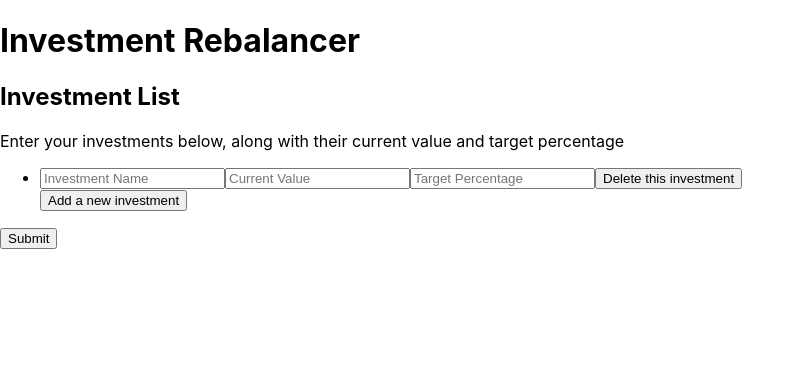
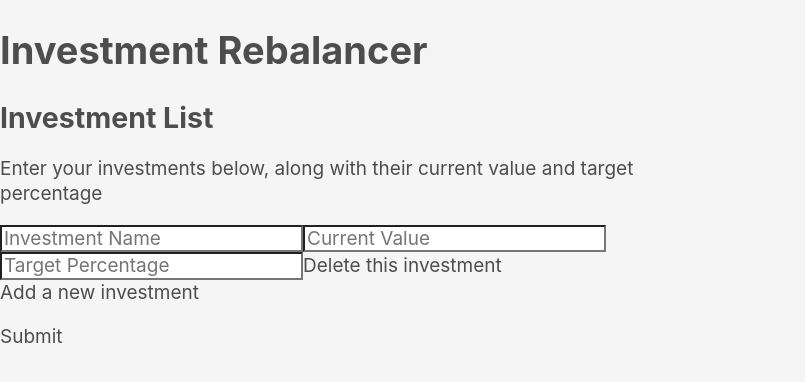
Before and after one commit to charlieterle/financial-tools, a React (Create React App) app: page / in a window 1280 px wide. Shown: the top 382 px of the page, without its empty margins (0-805 px from the left). Built offline with nearby package versions, Linux system fonts and the light colour scheme.

Commit message:
Move react instructions to different file and add CSS resets

```diff
--- a/src/index.css
+++ b/src/index.css
@@ -1,3 +1,77 @@
+/* RESETS */
+*,
+*::before,
+*::after {
+  box-sizing: border-box;
+}
+*:focus {
+  outline: 3px dashed #228bec;
+  outline-offset: 0;
+}
+html {
+  font: 62.5% / 1.15 sans-serif;
+}
+h1,
+h2 {
+  margin-bottom: 0;
+}
+ul {
+  list-style: none;
+  padding: 0;
+}
+button {
+  border: none;
+  margin: 0;
+  padding: 0;
+  width: auto;
+  overflow: visible;
+  background: transparent;
+  color: inherit;
+  font: inherit;
+  line-height: normal;
+  -webkit-font-smoothing: inherit;
+  -moz-osx-font-smoothing: inherit;
+  -webkit-appearance: none;
+}
+button::-moz-focus-inner {
+  border: 0;
+}
+button,
+input,
+optgroup,
+select,
+textarea {
+  font-family: inherit;
+  font-size: 100%;
+  line-height: 1.15;
+  margin: 0;
+}
+button,
+input {
+  overflow: visible;
+}
+input[type="text"] {
+  border-radius: 0;
+}
+body {
+  width: 100%;
+  max-width: 68rem;
+  margin: 0 auto;
+  font:
+    1.6rem/1.25 Arial,
+    sans-serif;
+  background-color: #f5f5f5;
+  color: #4d4d4d;
+}
+@media screen and (min-width: 620px) {
+  body {
+    font-size: 1.9rem;
+    line-height: 1.31579;
+  }
+}
+/*END RESETS*/
+/* GLOBAL STYLES */
+
 body {
   margin: 0;
   font-family: -apple-system, BlinkMacSystemFont, 'Segoe UI', 'Roboto', 'Oxygen',
```
Also changed, not shown: 1 other file (tests, documents, lock files or other folders).
